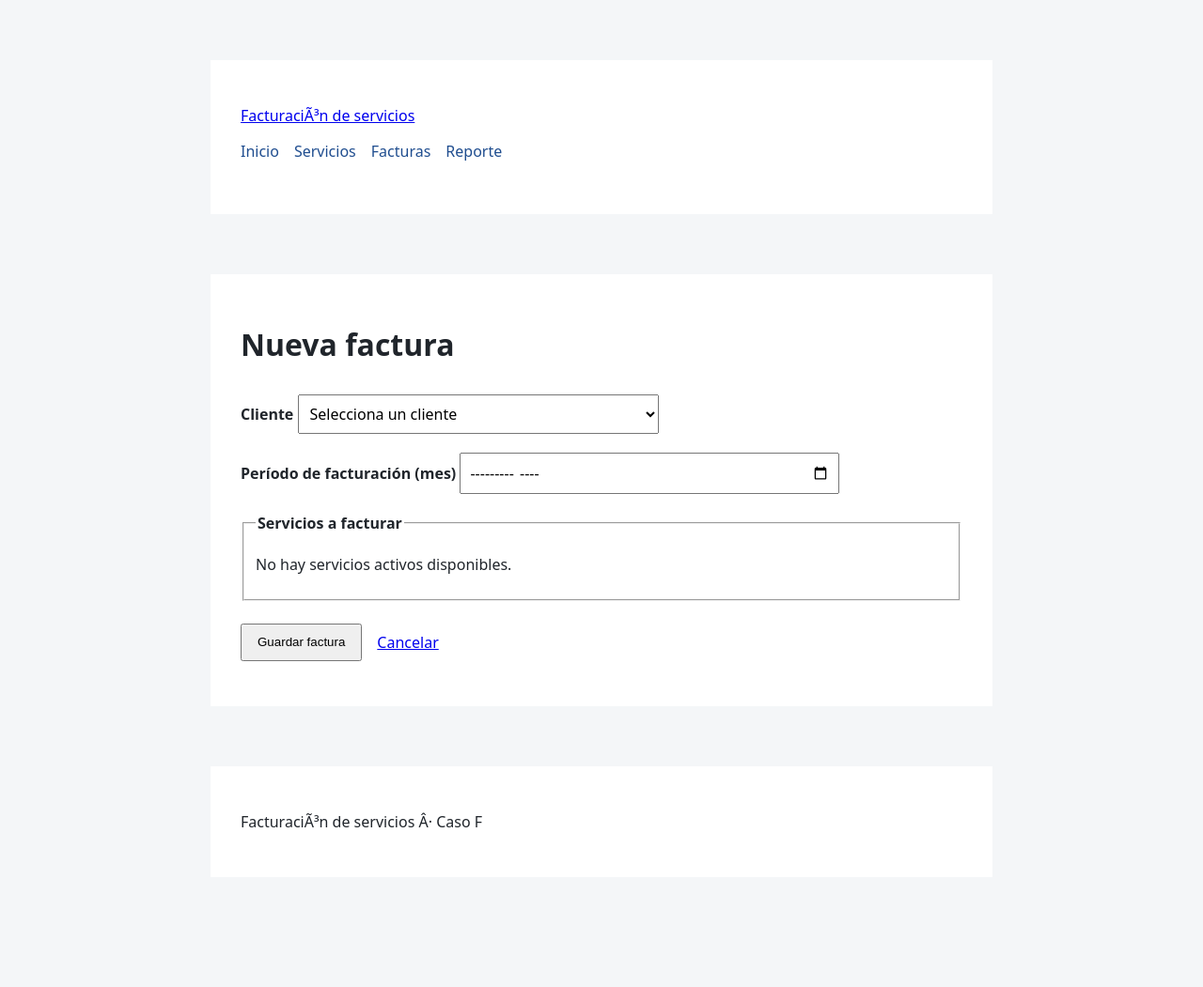
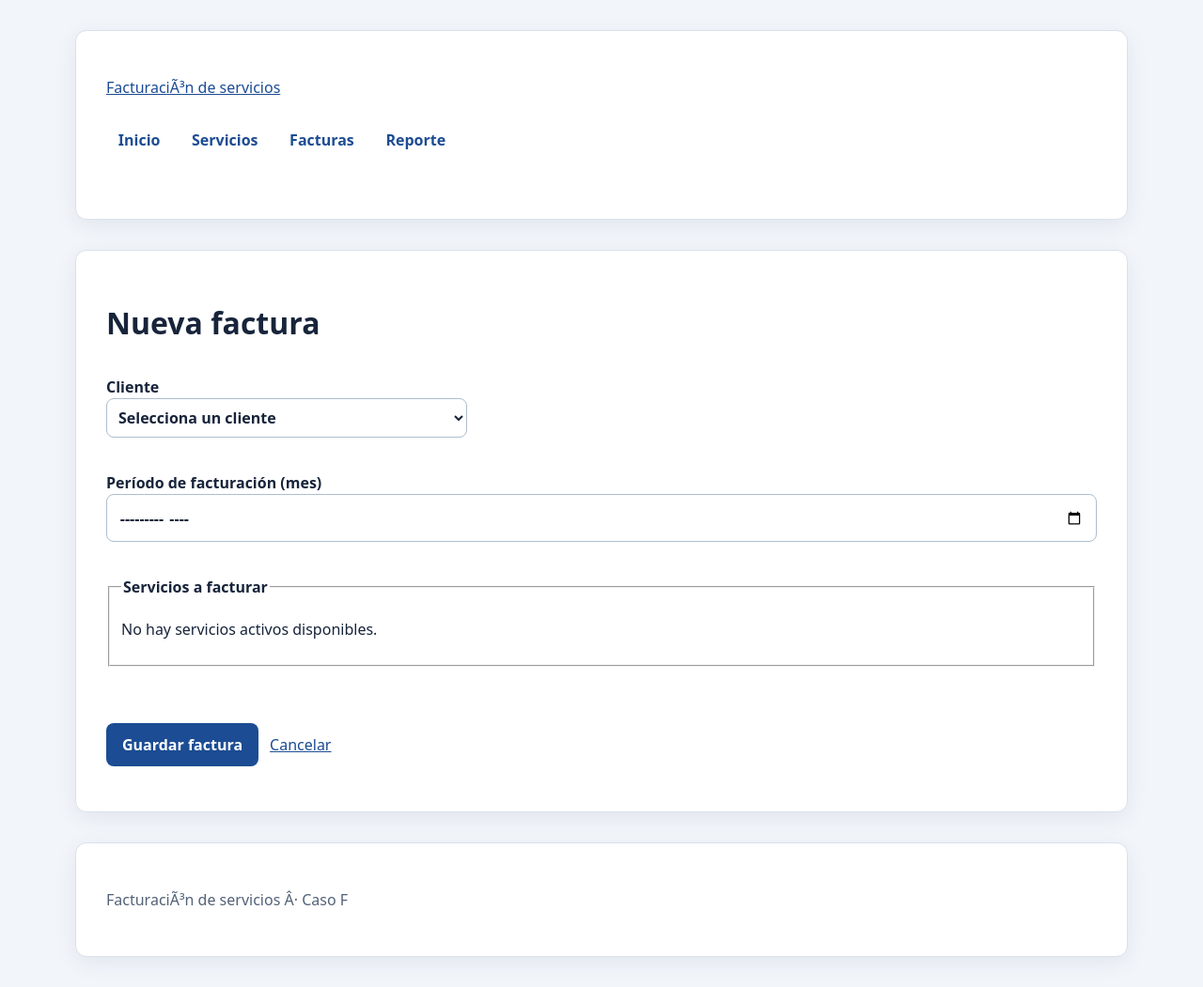
Before and after one commit to jojosenthusiast/DWSL-Facturacion-Servicios, a PHP site: page /facturas/crear.php in a window 1280 px wide. Shown: the whole page at 94% size. Before the commit the page ends 881 px from the top, so only its background shows below. Run offline with PHP 8.4, Linux system fonts and the light colour scheme; data that the repository does not hold is empty.

Commit message:
style(css): crear hoja de estilos global y sistema visual

```diff
--- /dev/null
+++ b/public/css/estilos.css
@@ -0,0 +1,107 @@
+:root {
+    font-family: system-ui, sans-serif;
+    color: #20252b;
+    background: #f4f6f8;
+}
+
+body { margin: 0; }
+.contenedor { max-width: 48rem; margin: 4rem auto; padding: 2rem; background: #fff; }
+.formulario { margin-top: 2rem; }
+button { padding: .65rem 1rem; cursor: pointer; }
+.mensaje { padding: .75rem; background: #e7f6ec; }
+.mensaje--error { background: #fdecea; color: #a12626; }
+
+.navegacion { display: flex; flex-wrap: wrap; gap: 1rem; margin-bottom: 1.5rem; }
+.navegacion a { color: #1f4d8f; text-decoration: none; }
+.navegacion a:hover, .navegacion a:focus { text-decoration: underline; }
+.tabla { width: 100%; border-collapse: collapse; margin: 1rem 0; }
+.tabla caption { text-align: left; font-weight: 600; padding-bottom: .5rem; }
+.tabla th, .tabla td { padding: .5rem .6rem; border-bottom: 1px solid #d9dee3; text-align: left; vertical-align: top; }
+.tabla thead th { background: #eef1f5; }
+.tabla tfoot th, .tabla tfoot td { border-top: 2px solid #20252b; font-weight: 700; }
+.numerico { text-align: right; font-variant-numeric: tabular-nums; }
+.campo { display: block; margin-bottom: 1.25rem; }
+.campo > span:first-child, .campo legend { font-weight: 600; }
+.campo select, .campo input[type="month"] { padding: .5rem; font: inherit; width: 100%; max-width: 24rem; }
+.campo fieldset { border: 1px solid #d9dee3; padding: .75rem 1rem; }
+.opciones { list-style: none; margin: .5rem 0 0; padding: 0; }
+.opciones li { padding: .25rem 0; }
+.error-campo { display: block; color: #a12626; font-size: .9rem; margin-top: .25rem; }
+.acciones { display: flex; gap: 1rem; align-items: center; margin-top: 1.5rem; }
+.boton { display: inline-block; padding: .5rem .9rem; background: #1f4d8f; color: #fff; text-decoration: none; }
+.boton:hover { background: #163a6c; }
+.reporte { border: 1px solid #d9dee3; background: #fff; padding: 1rem 1.25rem; margin-top: 1.5rem; }
+.reporte h2 { margin-top: 0; }
+.reporte-datos { margin: 0 0 .5rem; }
+.reporte-datos dt { font-weight: 600; }
+.reporte-datos dd { margin: 0 0 .5rem; }
+.reporte-dato { margin: .25rem 0; }
+.separador { border: 0; border-top: 1px solid #d9dee3; margin: .75rem 0; }
+.linea { margin: .75rem 0; }
+.linea p { margin: .15rem 0; }
+.total { font-weight: 700; font-size: 1.05rem; }
+
+/* Sistema visual Fase 2. Las reglas anteriores se conservan por compatibilidad. */
+:root {
+  --color-fondo: #f2f5fa;
+  --color-superficie: #ffffff;
+  --color-texto: #17243a;
+  --color-secundario: #526278;
+  --color-primario: #1c4c93;
+  --color-primario-hover: #13376d;
+  --color-borde: #d9e1ec;
+  --color-error: #a52828;
+  --color-error-fondo: #fff0ef;
+  --color-exito: #166337;
+  --color-exito-fondo: #e8f7ee;
+  --radio: .75rem;
+  --sombra: 0 6px 24px rgba(20, 40, 70, .07);
+  --ancho-maximo: 1120px;
+  font-family: system-ui, -apple-system, "Segoe UI", sans-serif;
+  color: var(--color-texto);
+  background: var(--color-fondo);
+}
+*, *::before, *::after { box-sizing: border-box; }
+body { margin: 0; min-height: 100vh; line-height: 1.5; }
+img { max-width: 100%; height: auto; }
+a { color: var(--color-primario); }
+a:focus-visible, button:focus-visible, input:focus-visible,
+select:focus-visible, textarea:focus-visible { outline: 3px solid #70a7f0; outline-offset: 2px; }
+.contenedor { width: min(calc(100% - 2rem), var(--ancho-maximo)); max-width: var(--ancho-maximo); margin: 2rem auto; padding: clamp(1rem, 3vw, 2rem); background: var(--color-superficie); border: 1px solid var(--color-borde); border-radius: var(--radio); box-shadow: var(--sombra); }
+/* El encabezado y la navegacion se ajustan a las clases ya presentes. */
+header, .encabezado { min-width: 0; }
+.navegacion { display: flex; flex-wrap: wrap; gap: .5rem; align-items: center; padding: .5rem 0; }
+.navegacion a { display: inline-flex; min-height: 2.5rem; align-items: center; padding: .45rem .8rem; border-radius: .5rem; color: var(--color-primario); font-weight: 600; }
+.navegacion a:hover, .navegacion a:focus-visible { background: #eaf1fb; }
+.panel, .tarjeta, .reporte { background: var(--color-superficie); border: 1px solid var(--color-borde); border-radius: var(--radio); padding: 1.25rem; box-shadow: var(--sombra); }
+.tarjetas, .grid-tarjetas { display: grid; grid-template-columns: repeat(auto-fit, minmax(min(100%, 230px), 1fr)); gap: 1rem; }
+.acciones { display: flex; flex-wrap: wrap; gap: .75rem; align-items: center; }
+.boton, button, input[type="submit"] { display: inline-flex; justify-content: center; align-items: center; gap: .4rem; min-height: 2.5rem; padding: .6rem 1rem; background: var(--color-primario); color: white; border: 1px solid transparent; border-radius: .5rem; font: inherit; font-weight: 600; text-decoration: none; cursor: pointer; }
+.boton:hover, button:hover, input[type="submit"]:hover { background: var(--color-primario-hover); color: white; }
+.boton:disabled, button:disabled { opacity: .55; cursor: not-allowed; }
+.formulario { display: grid; gap: 1rem; }
+label, .campo > span:first-child { font-weight: 600; }
+input:not([type="checkbox"]):not([type="radio"]):not([type="submit"]):not([type="hidden"]), select, textarea { display: block; width: 100%; max-width: 100%; padding: .7rem .8rem; font: inherit; color: var(--color-texto); background: white; border: 1px solid #aebdd0; border-radius: .5rem; }
+input[type="checkbox"], input[type="radio"] { accent-color: var(--color-primario); }
+.campo { min-width: 0; }
+.campo-error, .error-campo, .mensaje-error { color: var(--color-error); font-size: .9rem; }
+.campo-error, .error-campo { display: block; margin-top: .25rem; }
+.mensaje-error, .alerta-error, .mensaje--error { padding: .8rem 1rem; background: var(--color-error-fondo); border: 1px solid #f0c1be; border-radius: .5rem; color: var(--color-error); }
+.alerta-exito, .alerta--exito, .mensaje:not(.mensaje--error) { padding: .8rem 1rem; background: var(--color-exito-fondo); border: 1px solid #b8dfc5; border-radius: .5rem; color: var(--color-exito); }
+.tabla { width: 100%; border-collapse: collapse; font-variant-numeric: tabular-nums; }
+.tabla th, .tabla td { padding: .75rem; border-bottom: 1px solid var(--color-borde); }
+.tabla thead th { background: #eaf0f8; }
+.tabla tbody tr:hover { background: #f7faff; }
+.tabla-responsive { max-width: 100%; overflow-x: auto; }
+.miniatura { display: block; width: 84px; height: 64px; object-fit: cover; border: 1px solid var(--color-borde); border-radius: .4rem; }
+.imagen-servicio { max-width: min(100%, 520px); height: auto; border-radius: .5rem; }
+.pie, footer { color: var(--color-secundario); }
+@media (max-width: 768px) {
+  .contenedor { width: calc(100% - 1rem); padding: 1rem; margin: .5rem auto; }
+  .navegacion { flex-direction: column; align-items: stretch; }
+  .navegacion a { width: 100%; }
+  .acciones { flex-direction: column; align-items: stretch; }
+  .acciones .boton, .acciones button { width: 100%; }
+  .tarjetas, .grid-tarjetas { grid-template-columns: 1fr; }
+  .tabla { display: block; overflow-x: auto; white-space: nowrap; }
+}
--- a/public/index.php
+++ b/public/index.php
@@ -18,7 +18,7 @@
     <meta charset="utf-8">
     <meta name="viewport" content="width=device-width, initial-scale=1">
     <title>Facturación de servicios</title>
-    <link rel="stylesheet" href="/css/app.css">
+    <link rel="stylesheet" href="/css/estilos.css">
 </head>
 <body>
 <main class="contenedor">
--- a/public/servicios/crear.php
+++ b/public/servicios/crear.php
@@ -21,7 +21,7 @@
     <meta charset="utf-8">
     <meta name="viewport" content="width=device-width, initial-scale=1">
     <title>Crear servicio</title>
-    <link rel="stylesheet" href="/css/app.css">
+    <link rel="stylesheet" href="/css/estilos.css">
 </head>
 <body>
 <main class="contenedor">
--- a/public/servicios/editar.php
+++ b/public/servicios/editar.php
@@ -34,7 +34,7 @@
     <meta charset="utf-8">
     <meta name="viewport" content="width=device-width, initial-scale=1">
     <title>Editar servicio</title>
-    <link rel="stylesheet" href="/css/app.css">
+    <link rel="stylesheet" href="/css/estilos.css">
 </head>
 <body>
 <main class="contenedor">
--- a/public/servicios/eliminar.php
+++ b/public/servicios/eliminar.php
@@ -47,7 +47,7 @@
     <meta charset="utf-8">
     <meta name="viewport" content="width=device-width, initial-scale=1">
     <title>Eliminar servicio</title>
-    <link rel="stylesheet" href="/css/app.css">
+    <link rel="stylesheet" href="/css/estilos.css">
 </head>
 <body>
 <main class="contenedor">
--- a/public/servicios/index.php
+++ b/public/servicios/index.php
@@ -19,7 +19,7 @@
     <meta charset="utf-8">
     <meta name="viewport" content="width=device-width, initial-scale=1">
     <title>Servicios</title>
-    <link rel="stylesheet" href="/css/app.css">
+    <link rel="stylesheet" href="/css/estilos.css">
 </head>
 <body>
 <main class="contenedor contenedor-ancho">
--- a/public/servicios/ver.php
+++ b/public/servicios/ver.php
@@ -29,7 +29,7 @@
     <meta charset="utf-8">
     <meta name="viewport" content="width=device-width, initial-scale=1">
     <title><?= e($servicio->getNombre()) ?></title>
-    <link rel="stylesheet" href="/css/app.css">
+    <link rel="stylesheet" href="/css/estilos.css">
 </head>
 <body>
 <main class="contenedor">
--- a/views/layout/encabezado.php
+++ b/views/layout/encabezado.php
@@ -20,7 +20,7 @@
     <meta charset="utf-8">
     <meta name="viewport" content="width=device-width, initial-scale=1">
     <title><?= e($tituloPagina) ?> | <?= e($nombreSistema) ?></title>
-    <link rel="stylesheet" href="/css/app.css">
+    <link rel="stylesheet" href="/css/estilos.css">
 </head>
 <body>
 <header class="cabecera-sitio">
```
Also changed, not shown: public/css/app.css (deleted).
